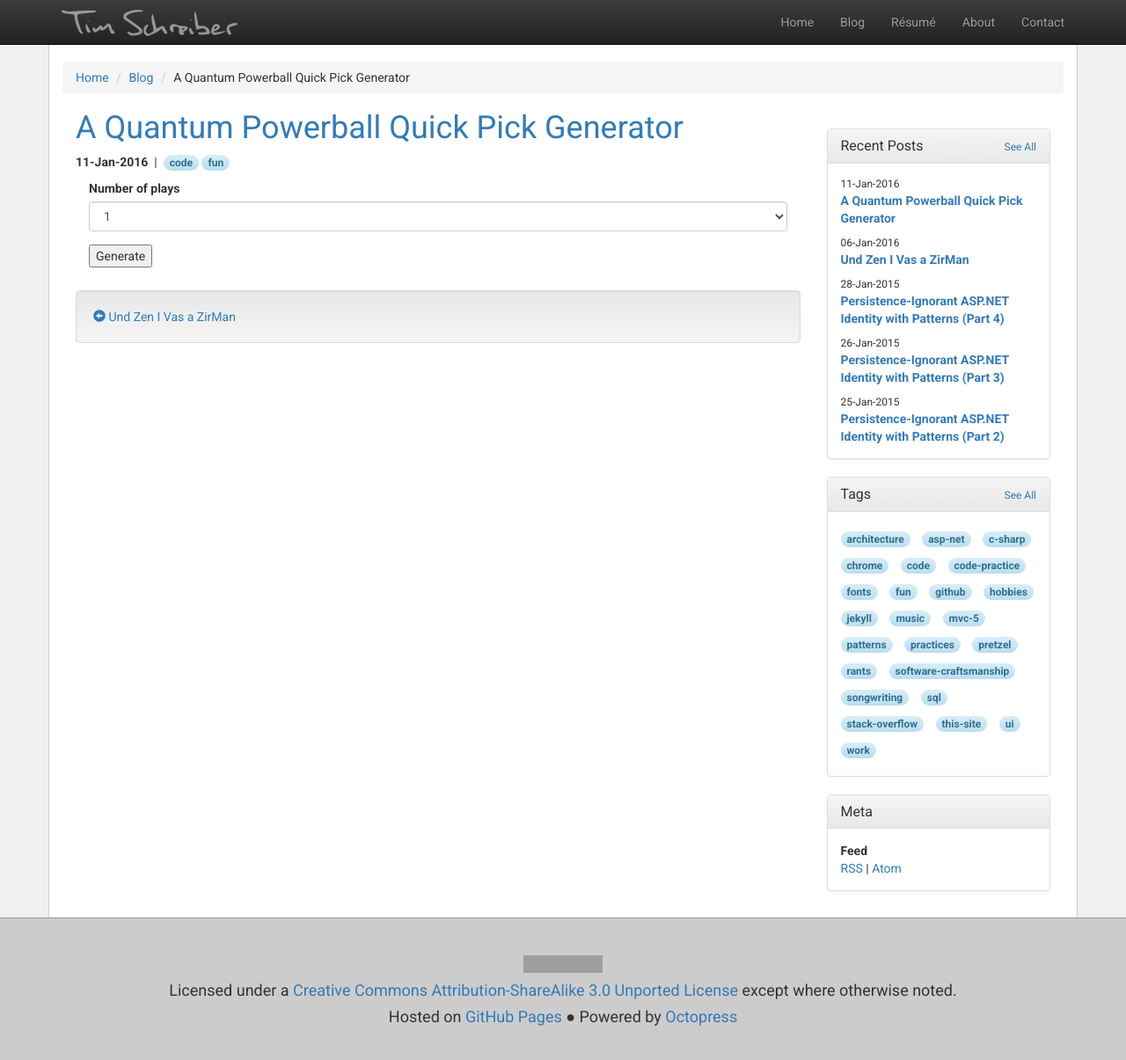
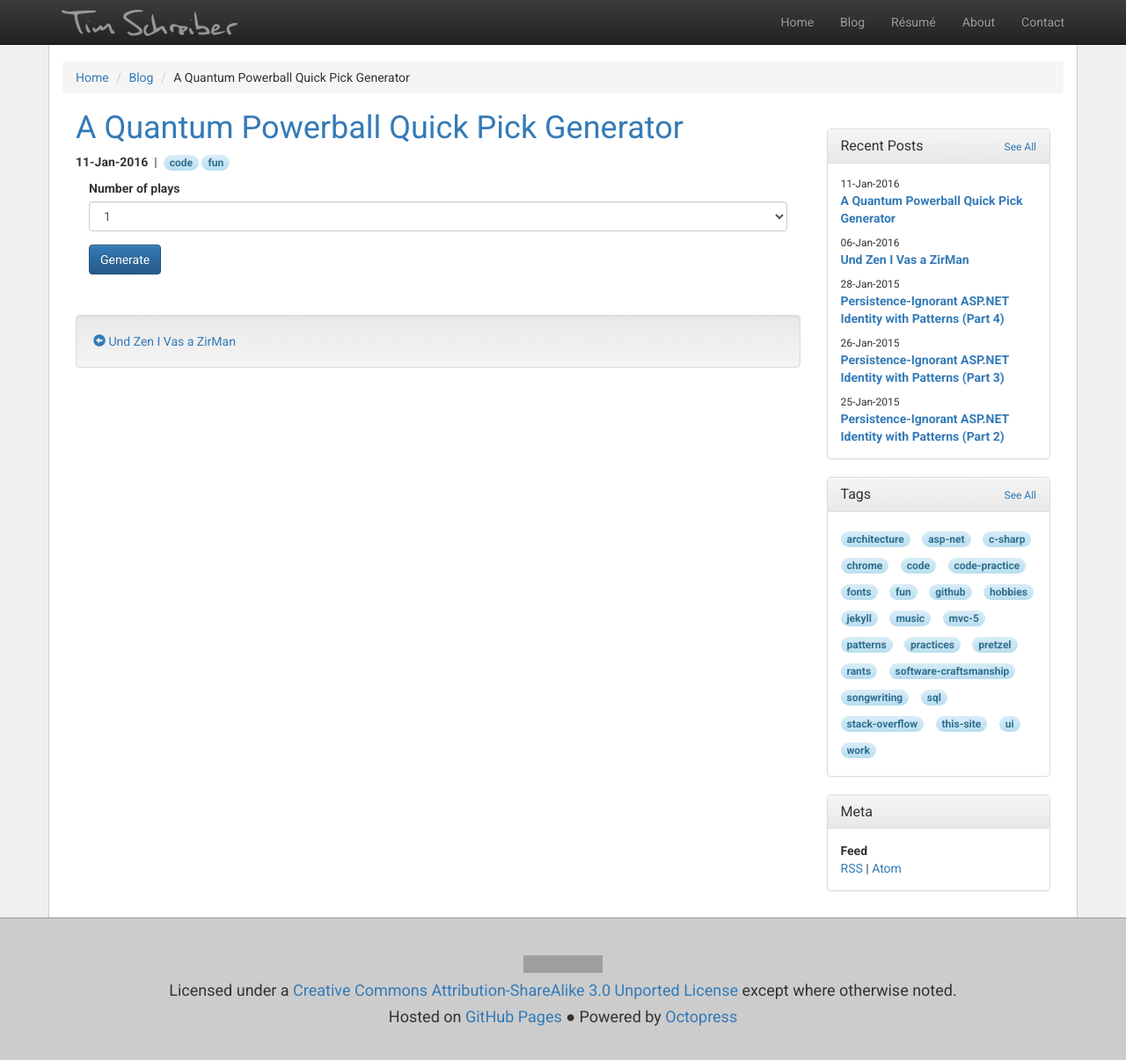
Before and after one commit to timschreiber/timschreiber.github.com, a Jekyll site: the page built from _posts/2016-01-11-a-quantum-powerball-quick-pick-generator.md, in a window 1280 px wide and 1215 px high. Shown: the top 1205 px of the window at 88% size. Built offline with Jekyll 4.4.1, drawn with Linux system fonts in a browser that asks for light colours; nearby versions of some CDN libraries; comment, search, counter and statistics services are not loaded; grey boxes are pictures that could not be loaded.

Commit message:
Update 2016-01-11-a-quantum-powerball-quick-pick-generator.md

```diff
--- a/_posts/2016-01-11-a-quantum-powerball-quick-pick-generator.md
+++ b/_posts/2016-01-11-a-quantum-powerball-quick-pick-generator.md
@@ -20,10 +20,10 @@ tags:
     </select>
   </div>
   <div>
-    <button id="btnPbGenerate">Generate</button>
+    <button id="btnPbGenerate" class="btn btn-primary">Generate</button>
   </div>
 </div>
 
-<div id="pbResults" class="col-xs-12"></div>
+<div id="pbResults" class="col-xs-12" style="margin-top:20px;"></div>
 
 <div class="clearfix"></div>
```
